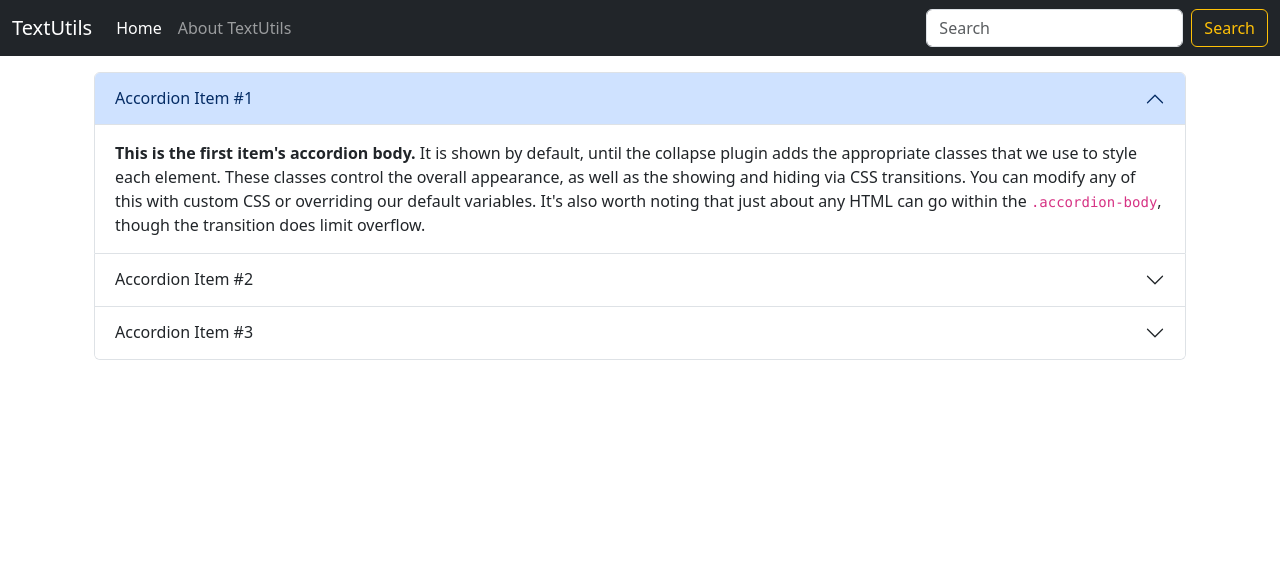
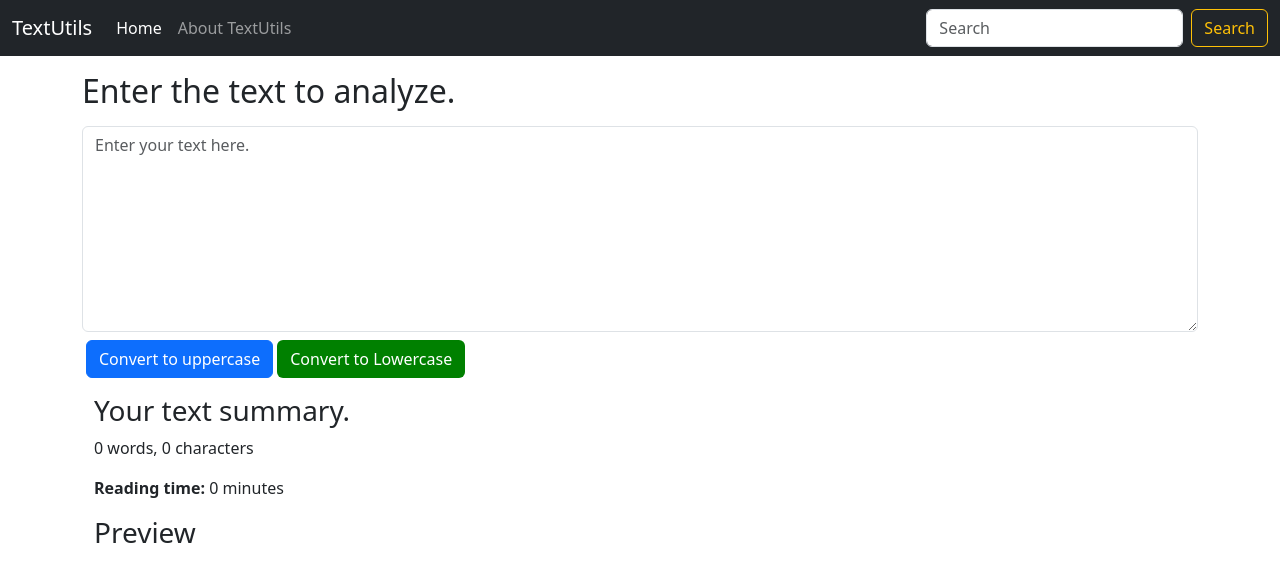
Before and after one commit to ronishg27/reactProject, a React (Vite) app: page / in a window 1280 px wide. Shown: the top 582 px of the page. Built offline with nearby package versions, Linux system fonts and the light colour scheme.

Commit message:
about component added

```diff
--- a/src/App.tsx
+++ b/src/App.tsx
@@ -1,14 +1,14 @@
 import Navbar from "./components/Navbar";
-// import TextForm from "./components/TextForm";
-import About from "./components/about";
+import TextForm from "./components/TextForm";
+// import About from "./components/about";
 
 function App() {
   return (
     <>
       <Navbar title="TextUtils" aboutText="About TextUtils" />
       <div className="container my-3">
-        {/* <TextForm heading="Enter the text to analyze."/> */}
-        <About></About>
+        <TextForm heading="Enter the text to analyze." />
+        {/* <About /> */}
       </div>
     </>
   );
--- a/src/components/About.tsx
+++ b/src/components/About.tsx
@@ -1,10 +1,37 @@
+import { useState } from "react";
 function About() {
+  const [myStyle, setMyStyle] = useState({
+    color: "black",
+    backgroundColor: "white",
+  });
+  const [btnText, setBtnText] = useState("Enable Dark Mode");
+
+  const toggleStyle = () => {
+    if (myStyle.color == "white") {
+      setMyStyle({
+        color: "black",
+        backgroundColor: "white",
+      })
+      setBtnText("Enable Dark Mode");
+    }
+    else {
+      setMyStyle({
+        border: '1px solid white',
+        color: "white",
+        backgroundColor: "black",
+      })
+      setBtnText("Enable Light Mode");
+    }
+  }
+
   return (
-    <div className="container">
+    <div className="container" style={myStyle}>
+      <h1 className="mb-3">About Us</h1>
       <div className="accordion" id="accordionExample">
-        <div className="accordion-item">
+        <div className="accordion-item" style={myStyle}>
           <h2 className="accordion-header">
             <button
+              style={myStyle}
               className="accordion-button"
               type="button"
               data-bs-toggle="collapse"
@@ -35,6 +62,7 @@ function About() {
         <div className="accordion-item">
           <h2 className="accordion-header">
             <button
+              style={myStyle}
               className="accordion-button collapsed"
               type="button"
               data-bs-toggle="collapse"
@@ -46,6 +74,7 @@ function About() {
             </button>
           </h2>
           <div
+            style={myStyle}
             id="collapseTwo"
             className="accordion-collapse collapse"
             data-bs-parent="#accordionExample"
@@ -65,6 +94,7 @@ function About() {
         <div className="accordion-item">
           <h2 className="accordion-header">
             <button
+              style={myStyle}
               className="accordion-button collapsed"
               type="button"
               data-bs-toggle="collapse"
@@ -80,7 +110,7 @@ function About() {
             className="accordion-collapse collapse"
             data-bs-parent="#accordionExample"
           >
-            <div className="accordion-body">
+            <div className="accordion-body" style={myStyle}>
               <strong>This is the third item's accordion body.</strong> It is
               hidden by default, until the collapse plugin adds the appropriate
               classes that we use to style each element. These classes control
@@ -93,6 +123,12 @@ function About() {
           </div>
         </div>
       </div>
+
+      <div className="container my-3">
+        <button type="button" onClick={toggleStyle} className="btn btn-secondary" >
+          {btnText}
+        </button>
+      </div>
     </div>
   );
 }
```
